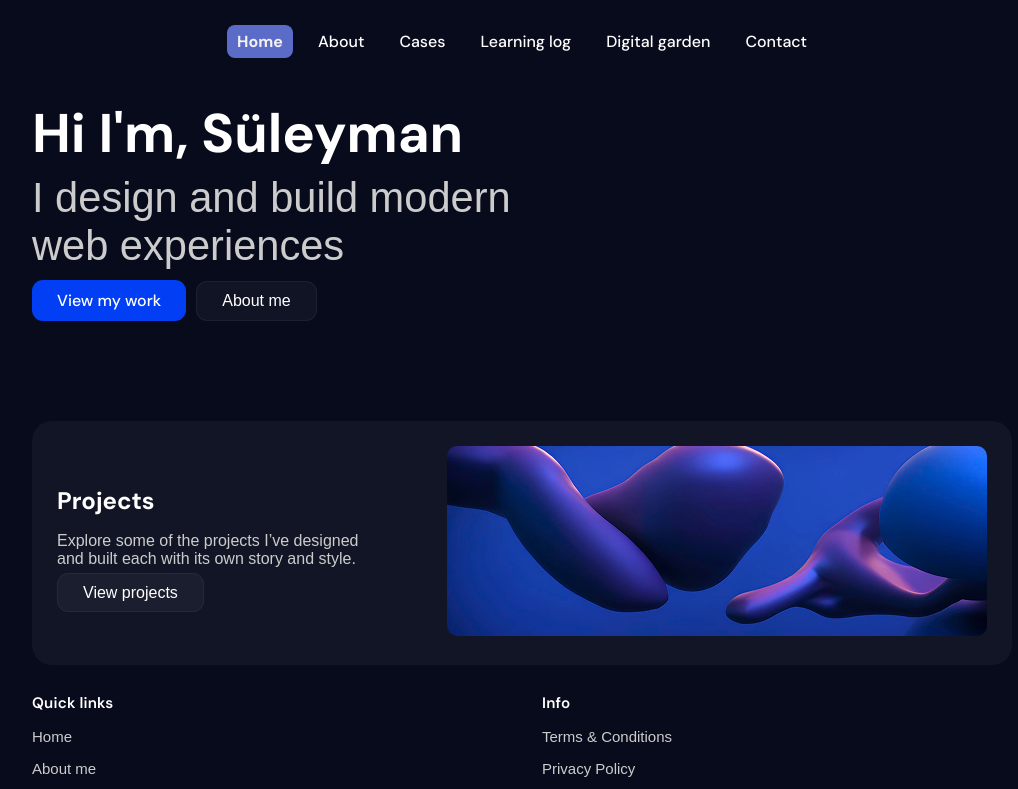
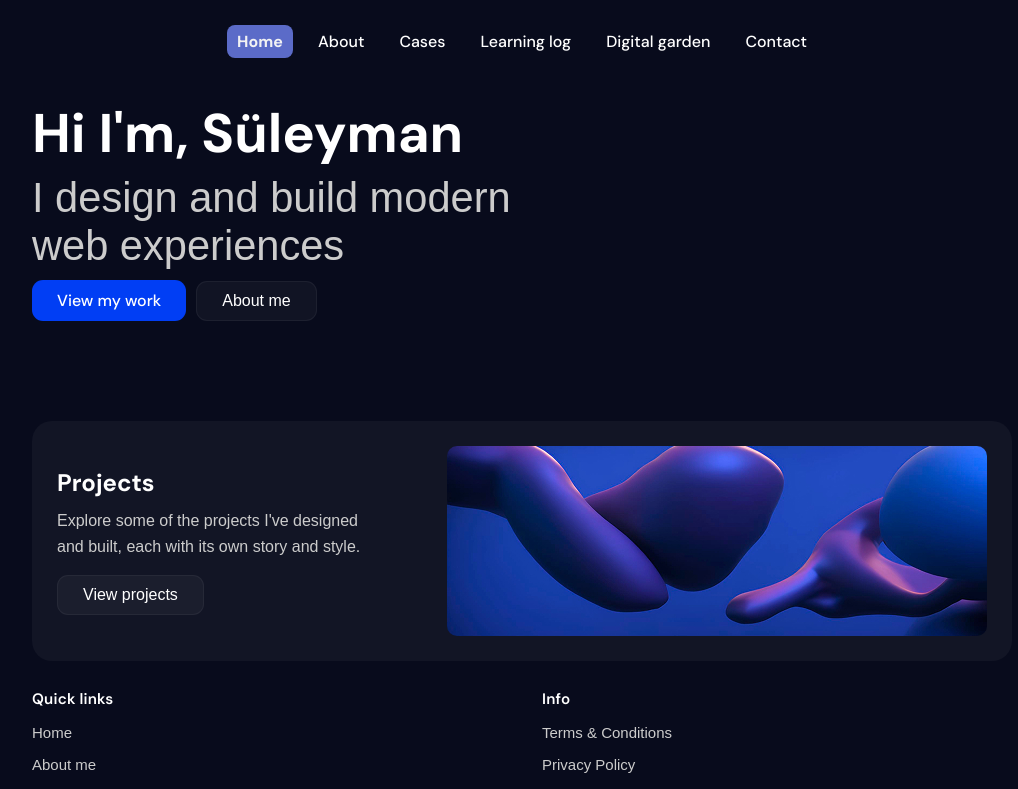
Before and after one commit to SuleymanHG/I-love-web-eigen-stack, a Nuxt app: page / in a window 1280 px wide. Shown: the top 789 px of the page, without its empty margins (118-1136 px from the left). Built offline with nearby package versions, Linux system fonts and the light colour scheme; a web font is replaced by a local one.

Commit message:
#19 Top deel project section

```diff
--- a/app/components/ProjectSection.vue
+++ b/app/components/ProjectSection.vue
@@ -1,14 +1,19 @@
 <template>
   <section class="projects">
-        <div>
+    <div class="projects-text">
       <h2>Projects</h2>
-            <p>Explore some of the projects I’ve designed and built  each with its own story and style.</p>
+      <p>
+        Explore some of the projects I've designed and built,
+        each with its own story and style.
+      </p>
       <a href="/cases" class="secondary-button">View projects</a>
     </div>
+
     <div>
-            <img src="../assets/images/projects-foto-1.jpg" alt="" loading="lazy">
+      <img src="../assets/images/projects-foto-1.jpg" alt="Project preview" loading="lazy">
     </div>
   </section>
+
   <section>
     <div></div>
     <div></div>
@@ -17,42 +22,62 @@
   </section>
 </template>
 
-
 <style scoped>
-    .projects{
+.projects {
   display: flex;
   flex-direction: column;
-        align-items: center;
-        justify-content: space-between;
+  align-items: flex-start;
   background: var(--component-background);
   padding: 25px;
   border-radius: var(--main-border-radius);
-
-
-        @media (min-width: 1024px) {
-                flex-direction: row;
 }
 
-        h2{
-            margin:0;
+/* Headings and text */
+.projects h2 {
+  margin: 0;
 }
 
-        p{
+.projects p {
+  margin-top: 10px;
+  margin-bottom: 15px;
+  line-height: 1.6;
+}
 
-
-            @media(min-width: 560px){
+@media (min-width: 560px) {
+  .projects p {
     max-width: 80%;
   }
 }
+
+/* Layout for desktop */
+@media (min-width: 1024px) {
+  .projects {
+    flex-direction: row;
+    justify-content: space-between;
+    align-items: center;
+  }
 }
 
-    div:last-of-type{
+/* Button override */
+.projects .secondary-button {
+  display: inline-block;
+  position: static;
+  width: auto;
+  max-width: 100%;
+  box-sizing: border-box;
+  transform-origin: left center;
+}
+
+/* Hide image on mobile */
+.projects > div:last-of-type,
+.projects img {
   display: none;
+}
 
 @media (min-width: 1024px) {
+  .projects > div:last-of-type,
+  .projects img {
     display: block;
   }
-
 }
-
 </style>
```
Lines whose indentation alone changed are shown as unchanged.
